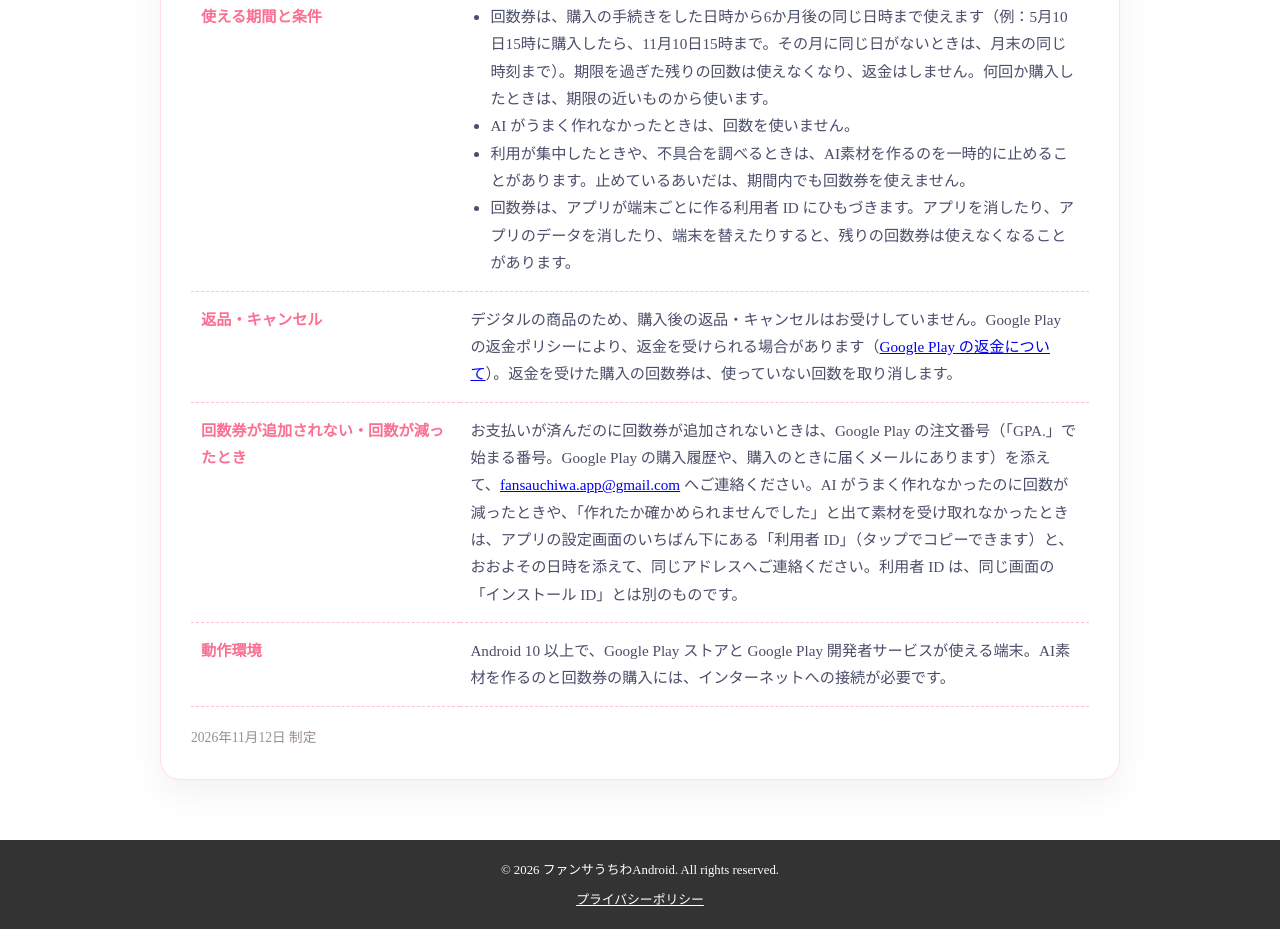
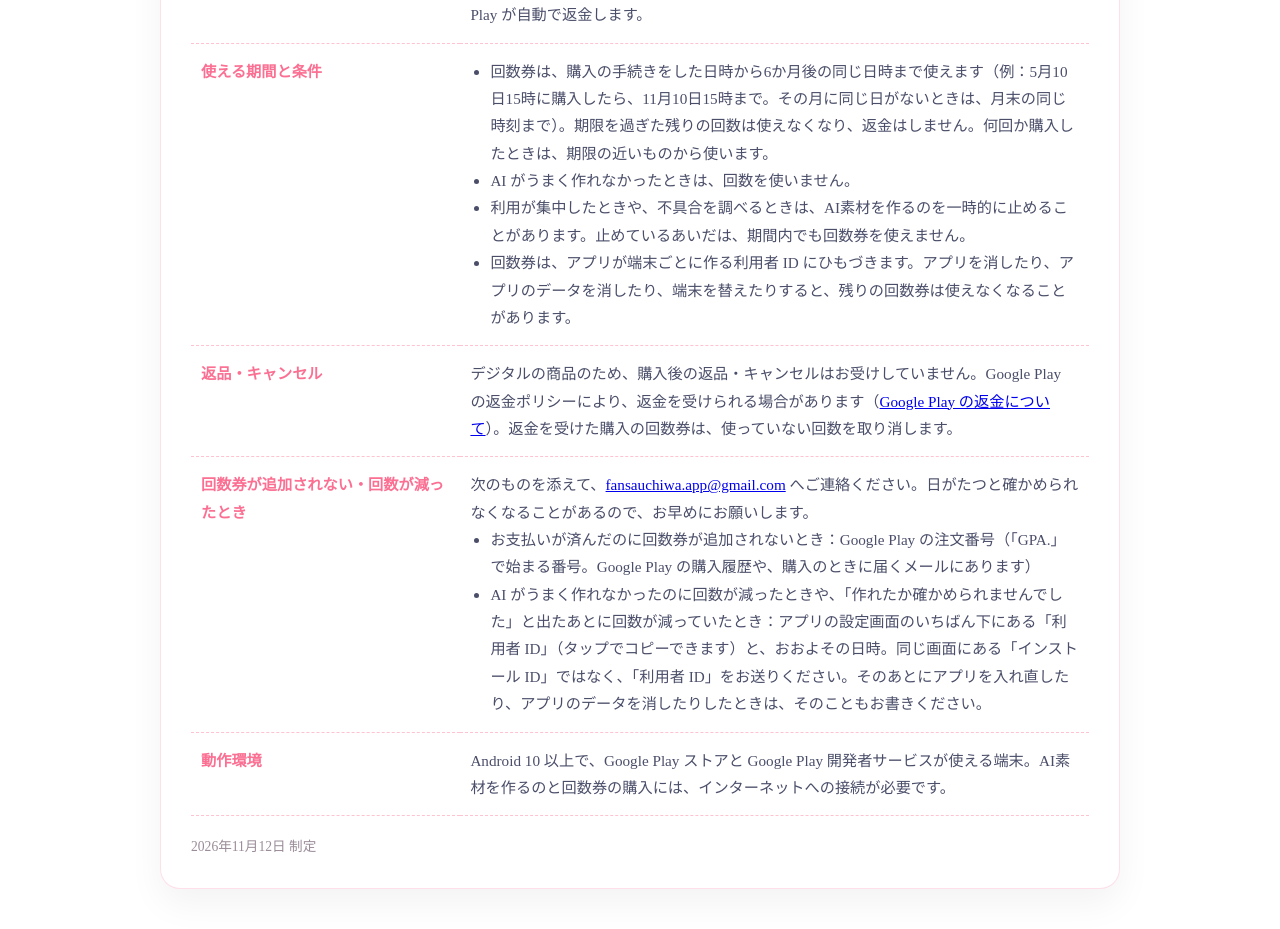
Before and after one commit to o-benjamin/fansa-uchiwa-android, a plain HTML site: page web/public/tokushoho.html in a window 1280 px wide. Shown: the part 1101-2030 px from the top of the page. Drawn offline with Linux system fonts and the light colour scheme; a web font is replaced by a local one.

Commit message:
feature/387-tokushoho-user-id[docs]: Address First Review Of Commercial Transactions Contact
* Point the contact row to the row that lists what to attach, since the in-app messages link to "連絡先"
* Ask for the user ID only when the count was actually reduced, matching the in-app message and the row title
* Split the cell into a list per case, ask to send the user ID instead of the installation ID, and to mention reinstalls
* Ask users to write early because logs can no longer be checked after some time
* Split the play-billing.md entry into two and point to SettingsScreen AppInfoSection and settings_installation_id

```diff
--- a/web/public/tokushoho.html
+++ b/web/public/tokushoho.html
@@ -107,7 +107,7 @@
                                 <th>連絡先（お問い合わせ）</th>
                                 <td>
                                     <a href="mailto:fansauchiwa.app@gmail.com">fansauchiwa.app@gmail.com</a><br>
-                                    お問い合わせは電子メールで受け付けています。販売業者・所在地・電話番号のご請求も、このアドレスへお送りください。
+                                    お問い合わせは電子メールで受け付けています。販売業者・所在地・電話番号のご請求も、このアドレスへお送りください。回数券が追加されないときや回数が減ったときに添えていただくものは、この表の「回数券が追加されない・回数が減ったとき」をご覧ください。
                                 </td>
                             </tr>
                             <tr>
@@ -154,7 +154,11 @@
                             <tr>
                                 <th>回数券が追加されない・回数が減ったとき</th>
                                 <td>
-                                    お支払いが済んだのに回数券が追加されないときは、Google Play の注文番号（「GPA.」で始まる番号。Google Play の購入履歴や、購入のときに届くメールにあります）を添えて、<a href="mailto:fansauchiwa.app@gmail.com">fansauchiwa.app@gmail.com</a> へご連絡ください。AI がうまく作れなかったのに回数が減ったときや、「作れたか確かめられませんでした」と出て素材を受け取れなかったときは、アプリの設定画面のいちばん下にある「利用者 ID」（タップでコピーできます）と、おおよその日時を添えて、同じアドレスへご連絡ください。利用者 ID は、同じ画面の「インストール ID」とは別のものです。
+                                    次のものを添えて、<a href="mailto:fansauchiwa.app@gmail.com">fansauchiwa.app@gmail.com</a> へご連絡ください。日がたつと確かめられなくなることがあるので、お早めにお願いします。
+                                    <ul>
+                                        <li>お支払いが済んだのに回数券が追加されないとき：Google Play の注文番号（「GPA.」で始まる番号。Google Play の購入履歴や、購入のときに届くメールにあります）</li>
+                                        <li>AI がうまく作れなかったのに回数が減ったときや、「作れたか確かめられませんでした」と出たあとに回数が減っていたとき：アプリの設定画面のいちばん下にある「利用者 ID」（タップでコピーできます）と、おおよその日時。同じ画面にある「インストール ID」ではなく、「利用者 ID」をお送りください。そのあとにアプリを入れ直したり、アプリのデータを消したりしたときは、そのこともお書きください。</li>
+                                    </ul>
                                 </td>
                             </tr>
                             <tr>
```
Also changed, not shown: .agents/play-billing.md.
